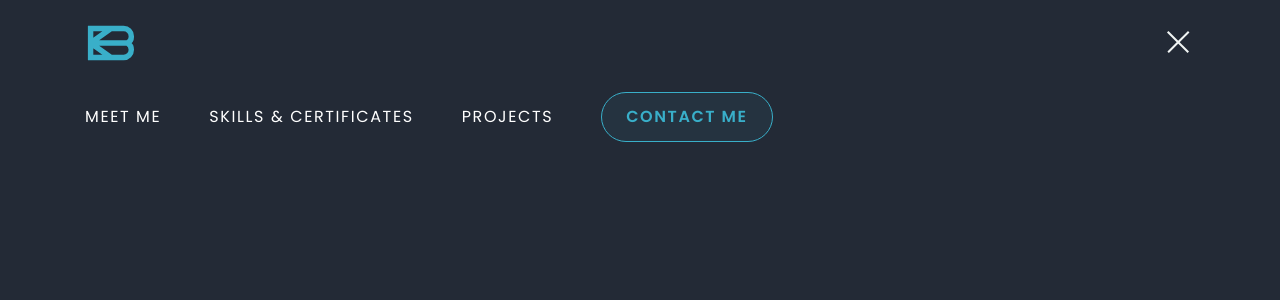
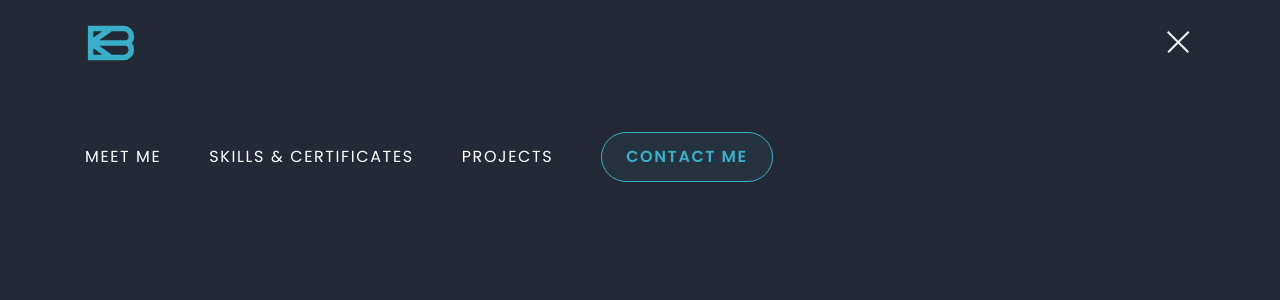
Before and after one commit to kbekher/my-portfolio, a React (Create React App) app: page /menu in a window 1280 px wide. Shown: the top 300 px of the page. Built offline with nearby package versions, Linux system fonts and the light colour scheme.

Commit message:
Add menu responsive styles

```diff
--- a/src/components/About/About.scss
+++ b/src/components/About/About.scss
@@ -10,6 +10,7 @@
 
     @include onMobile {
       flex-direction: column-reverse;
+      padding: 10px 20px 40px;
     }
   }
 
@@ -24,7 +25,8 @@
 
     @include onMobile {
       max-width: 100%;
-      padding: 30px 30px 40px;
+      padding: 0;
+      margin-top: 16px;
     }
   }
 
@@ -48,6 +50,11 @@
       font-size: 44px;
       line-height: 44px;
       margin-bottom: 10px;
+    }
+
+    @include onMobile {
+      font-size: 38px;
+      line-height: 38px;
     }
   }
 
--- a/src/components/Menu/Menu.scss
+++ b/src/components/Menu/Menu.scss
@@ -16,7 +16,7 @@
     display: flex;
     justify-content: space-between;
     align-items: center;
-    margin-bottom: 30px;
+    margin-bottom: 70px;
   }
 
   &__close-icon {
--- a/src/components/Nav/Nav.scss
+++ b/src/components/Nav/Nav.scss
@@ -7,6 +7,7 @@
 
   @include onMobile {
     flex-direction: column;
+    text-align: center;
   }
 
   & > :not(:last-child) {
@@ -17,7 +18,7 @@
     }
 
     @include onMobile {
-      margin: 0 0 20px;
+      margin: 0 0 40px;
     }
   }
 }
@@ -32,15 +33,24 @@
     color: $color-branding;
   }
 
+  @include onTablet {
+    font-size: 14px;
+  }
+
+  @include onMobile {
+    font-size: 20px;
+  }
+
+
   &--contacts {
     @extend %button-branding-outline;
 
     &:hover {
       color: #fff;
     }
-  }
 
-  @include onTablet {
-    font-size: 14px;
+    @include onMobile {
+      padding: 16px 28px;
+    }
   }
 }
```
